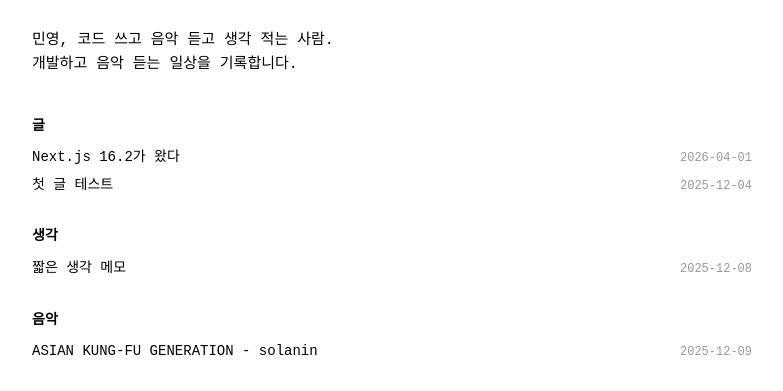
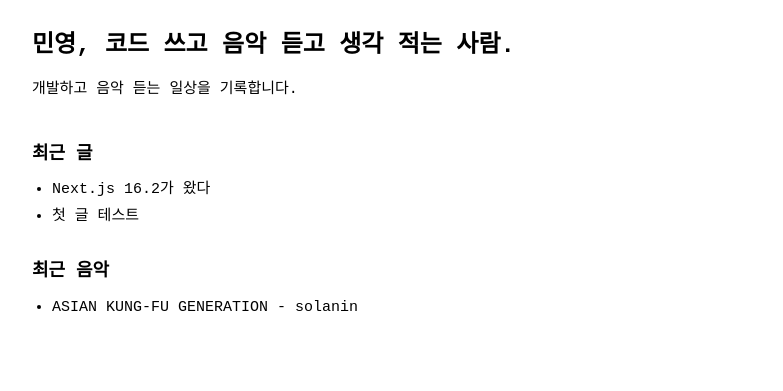
Before and after one commit to miiin/miiin.github.io, an Astro site: page / in a window 1280 px wide. Shown: the part 144-535 px from the top of the page, without its empty margins (248-1031 px from the left). Built offline with nearby package versions, Linux system fonts and the light colour scheme; Astro itself is replaced by a stand-in of ours.

Commit message:
feat: 메인구성 수정

```diff
--- a/src/pages/index.astro
+++ b/src/pages/index.astro
@@ -5,45 +5,26 @@ import "../styles/pages/home.css";
 
 const posts = await getCollection("blog");
 posts.sort((a, b) => (a.data.date < b.data.date ? 1 : -1));
-const recentPosts = posts.slice(0, 2);
-
-const thinks = await getCollection("think");
-thinks.sort((a, b) => (a.data.date < b.data.date ? 1 : -1));
-const recentThinks = thinks.slice(0, 2);
+const recentPosts = posts.slice(0, 5);
 
 const musics = await getCollection("music");
 musics.sort((a, b) => (a.data.date < b.data.date ? 1 : -1));
-const recentMusics = musics.slice(0, 2);
+const recentMusics = musics.slice(0, 5);
 ---
 
 <BaseLayout>
   <section class="home-intro">
-    <p>민영, 코드 쓰고 음악 듣고 생각 적는 사람.</p>
+    <h1>민영, 코드 쓰고 음악 듣고 생각 적는 사람.</h1>
     <p>개발하고 음악 듣는 일상을 기록합니다.</p>
   </section>
 
   {recentPosts.length > 0 && (
     <section class="home-section">
-      <h2 class="home-section-title"><a href="/posts">글</a></h2>
+      <h2 class="home-section-title">최근 글</h2>
       <ul class="home-list">
         {recentPosts.map((post) => (
-          <li class="home-list-item">
+          <li>
             <a href={`/posts/${post.slug}`}>{post.data.title}</a>
-            <span class="home-date">{post.data.date}</span>
-          </li>
-        ))}
-      </ul>
-    </section>
-  )}
-
-  {recentThinks.length > 0 && (
-    <section class="home-section">
-      <h2 class="home-section-title"><a href="/think">생각</a></h2>
-      <ul class="home-list">
-        {recentThinks.map((item) => (
-          <li class="home-list-item">
-            <a href={`/think`}>{item.data.title || item.data.date}</a>
-            <span class="home-date">{item.data.date}</span>
           </li>
         ))}
       </ul>
@@ -52,12 +33,11 @@ const recentMusics = musics.slice(0, 2);
 
   {recentMusics.length > 0 && (
     <section class="home-section">
-      <h2 class="home-section-title"><a href="/musics">음악</a></h2>
+      <h2 class="home-section-title">최근 음악</h2>
       <ul class="home-list">
         {recentMusics.map((item) => (
-          <li class="home-list-item">
+          <li>
             <a href="/musics">{item.data.artist && `${item.data.artist} - `}{item.data.title}</a>
-            <span class="home-date">{item.data.date}</span>
           </li>
         ))}
       </ul>
--- a/src/styles/pages/home.css
+++ b/src/styles/pages/home.css
@@ -2,8 +2,15 @@
   margin-bottom: 40px;
 }
 
+.home-intro h1 {
+  font-size: 24px;
+  font-weight: 700;
+  margin: 0 0 16px;
+  line-height: 1.4;
+}
+
 .home-intro p {
-  margin: 0;
+  margin: 0 0 12px;
   font-size: 15px;
   line-height: 1.6;
 }
@@ -13,28 +20,18 @@
 }
 
 .home-section-title {
-  font-size: 14px;
-  font-weight: 600;
+  font-size: 18px;
+  font-weight: 700;
   margin: 0 0 12px;
 }
 
 .home-list {
-  list-style: none;
-  padding: 0;
+  list-style: disc;
+  padding-left: 20px;
   margin: 0;
 }
 
-.home-list-item {
-  display: flex;
-  justify-content: space-between;
-  align-items: baseline;
-  margin-bottom: 8px;
-  font-size: 14px;
+.home-list li {
+  margin-bottom: 6px;
+  font-size: 15px;
 }
-
-.home-date {
-  font-size: 12px;
-  color: #999;
-  flex-shrink: 0;
-  margin-left: 12px;
-}
```
